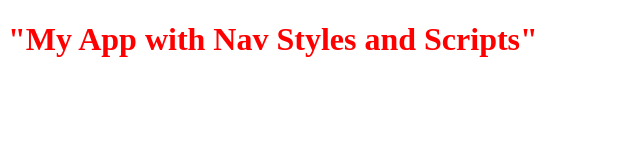
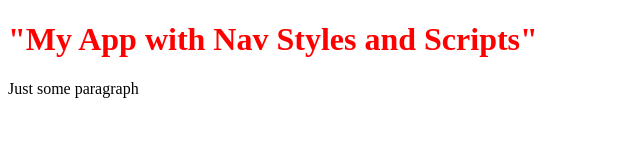
Before and after one commit to thinkful-ei-macaw/testam, a plain HTML site: page index.html in a window 1280 px wide. Shown: the whole page, without its empty margins (0-640 px from the left). Drawn offline with Linux system fonts and the light colour scheme.

Commit message:
added some paragraph

```diff
--- a/index.html
+++ b/index.html
@@ -9,5 +9,7 @@
 </head>
 <body>
   <h1>"My App with Nav Styles and Scripts"</h1>
+
+  <p>Just some paragraph</p>
 </body>
 </html>
```
